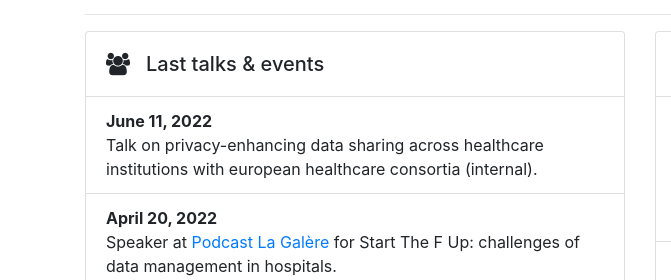
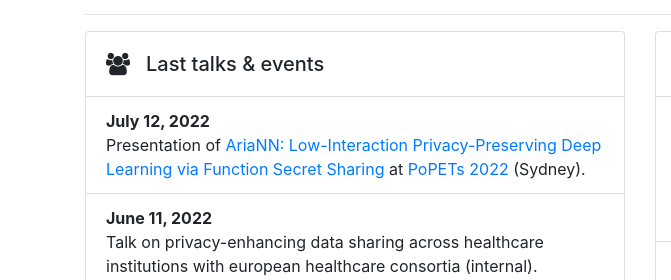
Before and after one commit to LaRiffle/ens-home, a plain HTML site: page index.html in a window 1280 px wide. Shown: the part 1791-2071 px from the top of the page, 0-671 px from the left. Drawn offline with nearby package versions, Linux system fonts and the light colour scheme; a script that the page names is missing.

Commit message:
Add popets22 talk

```diff
--- a/index.html
+++ b/index.html
@@ -221,6 +221,11 @@
                 </div>
             </div>
             <ul class="list-group list-group-flush" style="max-height: 400px; overflow: scroll;">
+              <li class="list-group-item">
+                <b>July 12, 2022</b><br />
+                Presentation of <a href="https://petsymposium.org/2022/files/papers/issue1/popets-2022-0015.pdf">AriaNN: Low-Interaction Privacy-Preserving
+                Deep Learning via Function Secret Sharing</a> at <a href="https://petsymposium.org/2022/program.php">PoPETs 2022</a> (Sydney).
+              </li>
               <li class="list-group-item">
                 <b>June 11, 2022</b><br />
                 Talk on privacy-enhancing data sharing across healthcare institutions with european healthcare consortia (internal).
```
